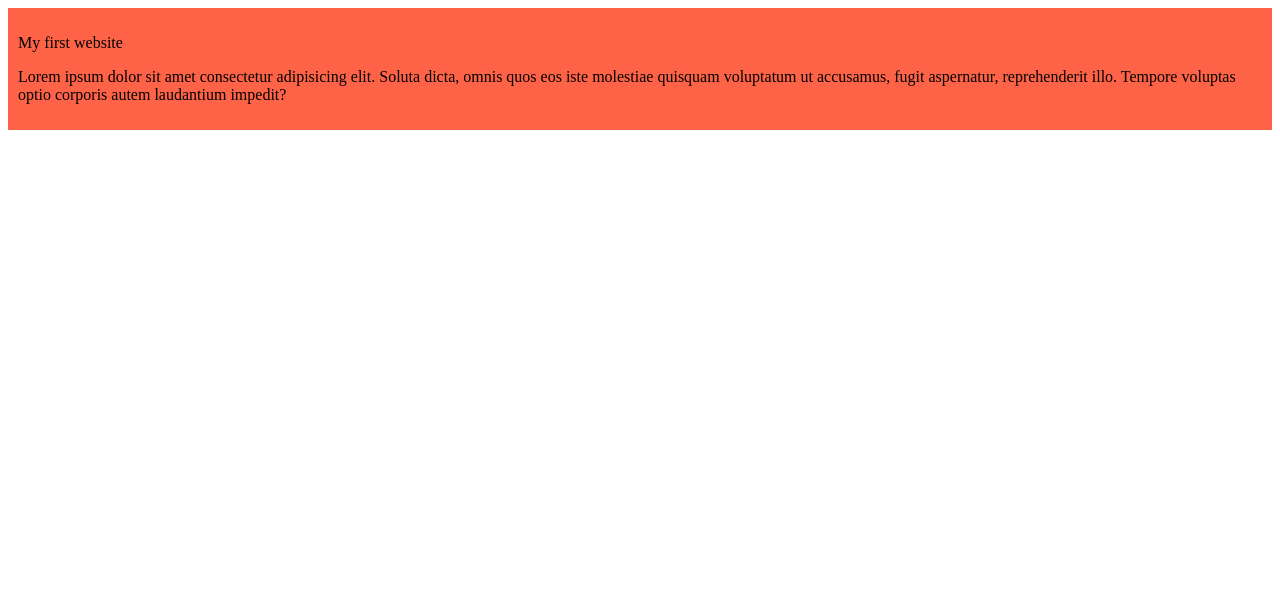
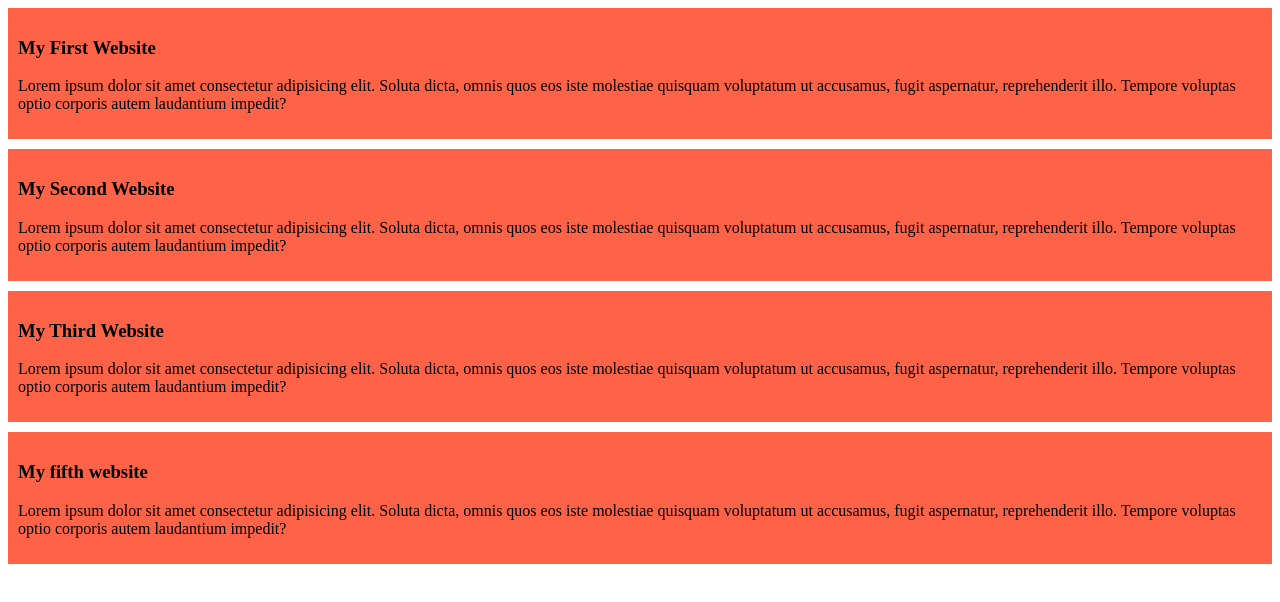
Before and after one commit to hamida-23/my-first-github-repo, a plain HTML site: page index.html in a window 1280 px wide. Drawn offline with Linux system fonts and the light colour scheme.

Commit message:
added second file

```diff
--- a/index.html
+++ b/index.html
@@ -8,10 +8,20 @@
 </head>
 <body>
     <div>
-        <p>My first website</p>
+        <h3>My First Website</h3>
         <p>Lorem ipsum dolor sit amet consectetur adipisicing elit. Soluta dicta, omnis quos eos iste molestiae quisquam voluptatum ut accusamus, fugit aspernatur, reprehenderit illo. Tempore voluptas optio corporis autem laudantium impedit?</p>
-
-
+    </div>
+    <div>
+        <h3>My Second Website</h3>
+        <p>Lorem ipsum dolor sit amet consectetur adipisicing elit. Soluta dicta, omnis quos eos iste molestiae quisquam voluptatum ut accusamus, fugit aspernatur, reprehenderit illo. Tempore voluptas optio corporis autem laudantium impedit?</p>
+    </div>
+    <div>
+        <h3>My Third Website</h3>
+        <p>Lorem ipsum dolor sit amet consectetur adipisicing elit. Soluta dicta, omnis quos eos iste molestiae quisquam voluptatum ut accusamus, fugit aspernatur, reprehenderit illo. Tempore voluptas optio corporis autem laudantium impedit?</p>
+    </div>
+    <div>
+        <h3>My fifth website</h3>
+        <p>Lorem ipsum dolor sit amet consectetur adipisicing elit. Soluta dicta, omnis quos eos iste molestiae quisquam voluptatum ut accusamus, fugit aspernatur, reprehenderit illo. Tempore voluptas optio corporis autem laudantium impedit?</p>
     </div>
 
 </body>
--- a/styles/blog.css
+++ b/styles/blog.css
@@ -1,4 +1,5 @@
 div{
     background-color: tomato;
     padding: 10px;
+    margin-bottom: 10px;
 }
```
